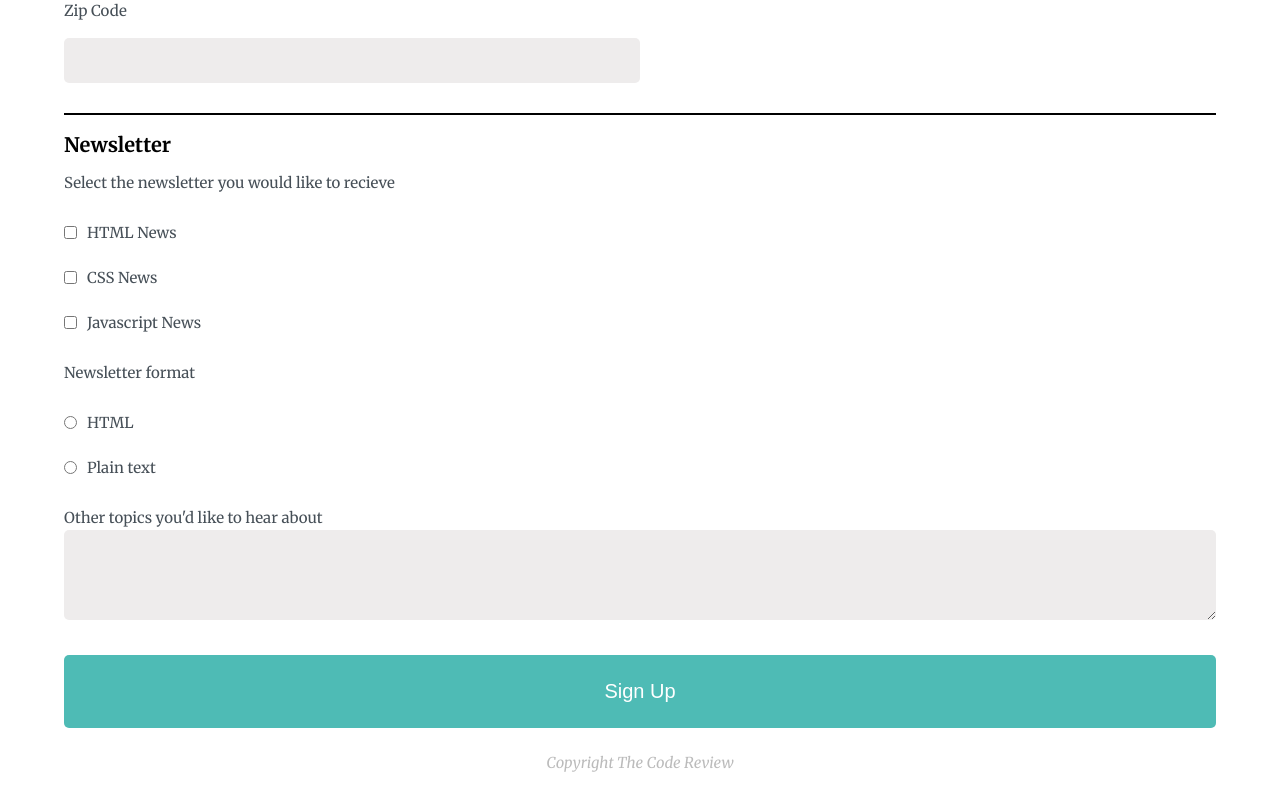
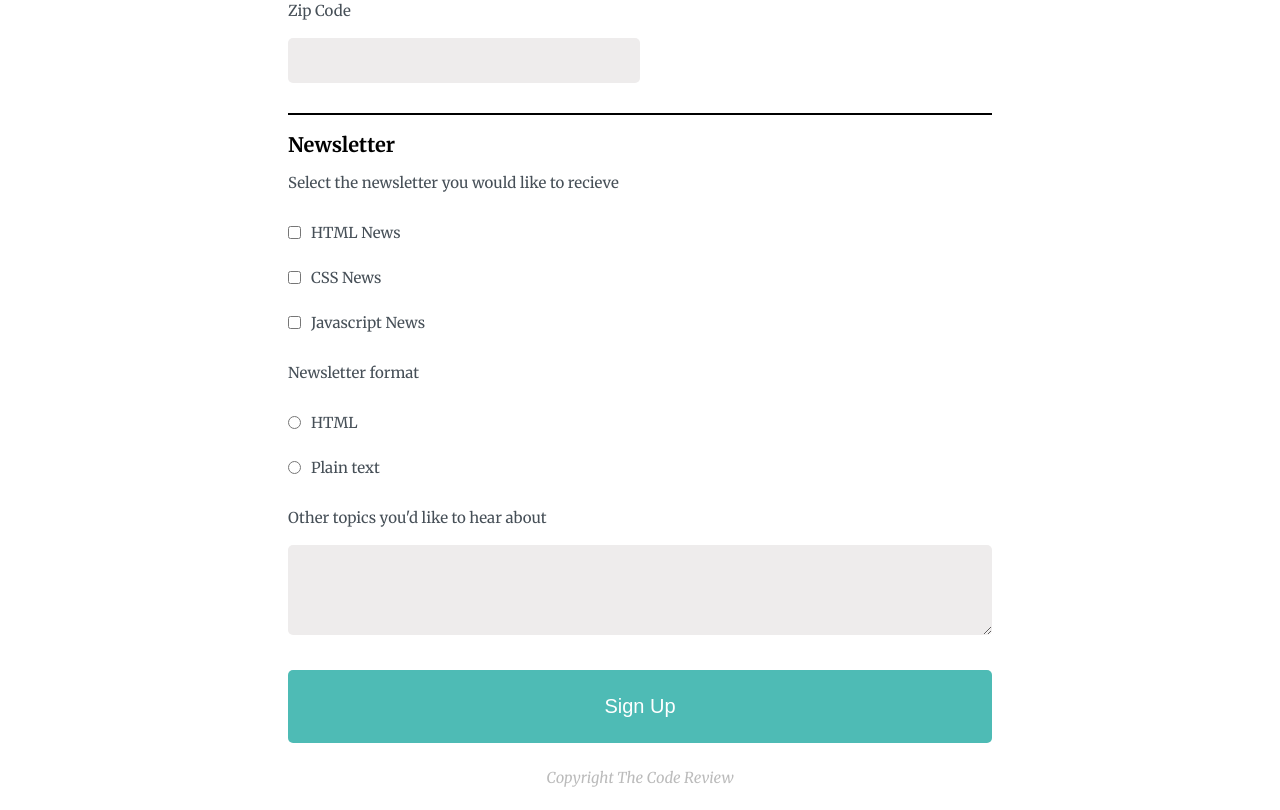
Before and after one commit to TylerOliverTaylor/TeamTreeHouseProject3, a plain HTML site: page index.html in a window 1280 px wide. Shown: the part 878-1688 px from the top of the page. Before the commit the page ends 1653 px from the top, so only its background shows below. Drawn offline with Linux system fonts and the light colour scheme.

Commit message:
Finished Project

```diff
--- a/index.html
+++ b/index.html
@@ -22,7 +22,7 @@
 				Get the latest news on how your code is doing right in your inbox
 			</p>
 		</section>
-		<section class="form">
+		<div class="form">
 			<form action="info.php" method="get">
 				<fieldset class="firstform">
 					<legend class="contactinfo">Contact Information</legend>
@@ -57,20 +57,20 @@
 
 					<p class="select">Select the newsletter you would like to recieve</p>
 
-					<section class="formsectiontwo">
+					<div class="formsectiontwo">
 
 						<label class="htmlnews">
-							<input type="checkbox" name="newsletter_type" value="html_news">
+							<input type="checkbox" id="html_news" name="newsletter_type" value="html_news">
 							HTML News
 						</label>
 
 						<label class="cssnews">
-							<input type="checkbox" name="newsletter_type" value="css_news">
+							<input type="checkbox" id="css_news" name="newsletter_type" value="css_news">
 							CSS News
 						</label>
 
 						<label class="javascriptnews">
-							<input type="checkbox" name="newsletter_type" value="javascript_news">
+							<input type="checkbox" id="javascript_news" name="newsletter_type" value="javascript_news">
 							Javascript News
 						</label>
 
@@ -79,17 +79,17 @@
 						<label class="newsletterhtml">HTML<input type="radio" name="newsletter_format"
 								value="html"></label>
 
-						<label class="newsletterplain">Plain text<input type="radio" name="newsletter_format"
-								value="plain_text"></label>
+						<label class="newsletterplain">Plain text<input type="radio" id="plain-text"
+								name="newsletter_format" value="plain_text"></label>
 
-						<label class="othertopics">Other topics you'd like to hear about<textarea rows="4"
-								cols="40"></textarea></label>
+						<label class="othertopics">Other topics you'd like to hear about<textarea id="othertopics"
+								name="othertopics" rows="4" cols="40"></textarea></label>
 
 						<input type="submit" id="signup" name="signup" value="Sign Up">
-					</section>
+					</div>
 				</fieldset>
 			</form>
-		</section>
+		</div>
 		<footer>
 			<h3>Copyright The Code Review</h3>
 		</footer>
--- a/style.css
+++ b/style.css
@@ -267,7 +267,6 @@ input#zip_code {
 	display: flex;
 	flex-wrap: wrap;
 	flex-direction: column;
-	align-items: left;
 	margin: auto;
 }
 
@@ -275,7 +274,6 @@ input#zip_code {
 .cssnews,
 .javascriptnews{
 	display: flex;
-	justify-items: space-between;
 	align-items: center;
 	padding: 1.5rem 0;
 	font-size: 1.5rem;
@@ -303,7 +301,6 @@ input[type="radio"]{
 .newsletterhtml,
 .newsletterplain{
 	display: flex;
-	justify-items: space-between;
 	align-items: center;
 	padding: 1.5rem 0;
 	font-size: 1.5rem;
@@ -343,6 +340,7 @@ footer{
 	display: flex;
 	justify-content: center;
 	height: 2rem;
+	margin: 0 0 2rem 0;
 }
 
 h3{
@@ -350,3 +348,27 @@ h3{
 	color: rgb(187, 187, 187);
 	font-size: 1.5rem;
 }
+
+@media (min-width: 768px){
+
+	.form{
+		width: 55%;
+	}
+
+	.signupinfo {
+		width: 55%;
+	}
+
+	.signup {
+		font-size: 1.5rem;
+		color: lightgrey;
+	}
+
+	textarea{
+		margin-top: 2rem;
+	}
+
+	footer{
+		margin: 0 0 2rem 0;
+	}
+}
```
